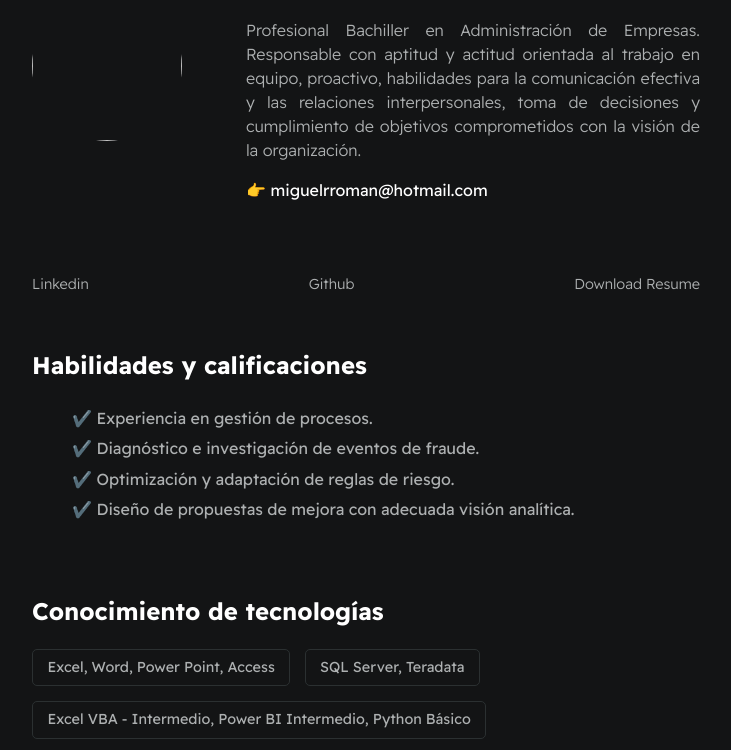
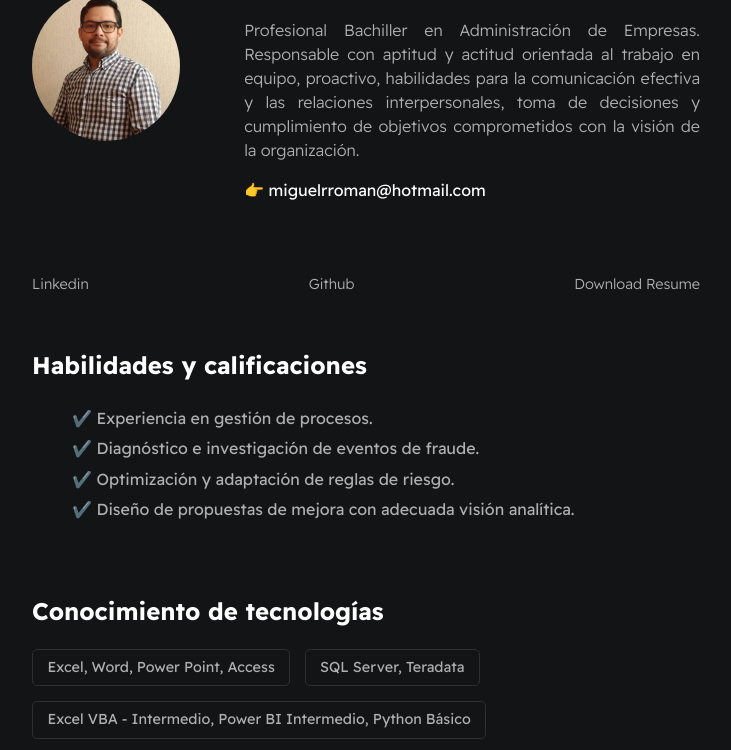
Before and after one commit to MiguelRomanR/-CV_Resume_MRR, a plain HTML site: page index.html in a window 1280 px wide. Shown: the part 150-900 px from the top of the page, without its empty margins (274-1005 px from the left). Drawn offline with Linux system fonts and the light colour scheme.

Commit message:
Se actualiza el la ruta de la foto

```diff
--- a/index.html
+++ b/index.html
@@ -14,7 +14,7 @@
 
         <section id="wrapper--hero" class="section--page">
 
-            <img id="profile-pic" src="./assets/Images/Perfil.png" alt="">
+            <img id="profile-pic" src="./assets/Images/Perfil.jpg" alt="">
 
             <div>
                 <h1 id="user-name">Miguel Roman</h1>
```
